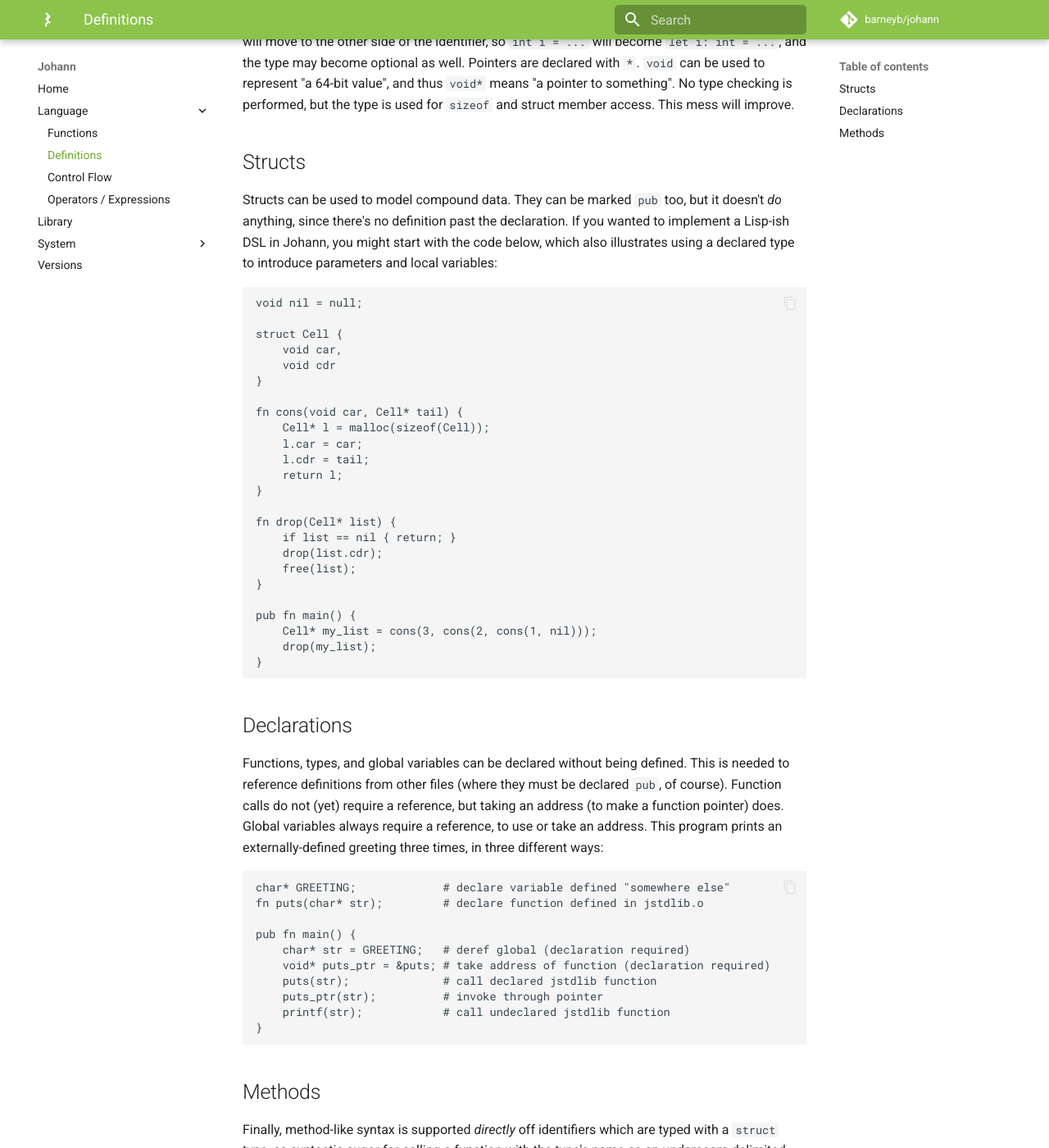
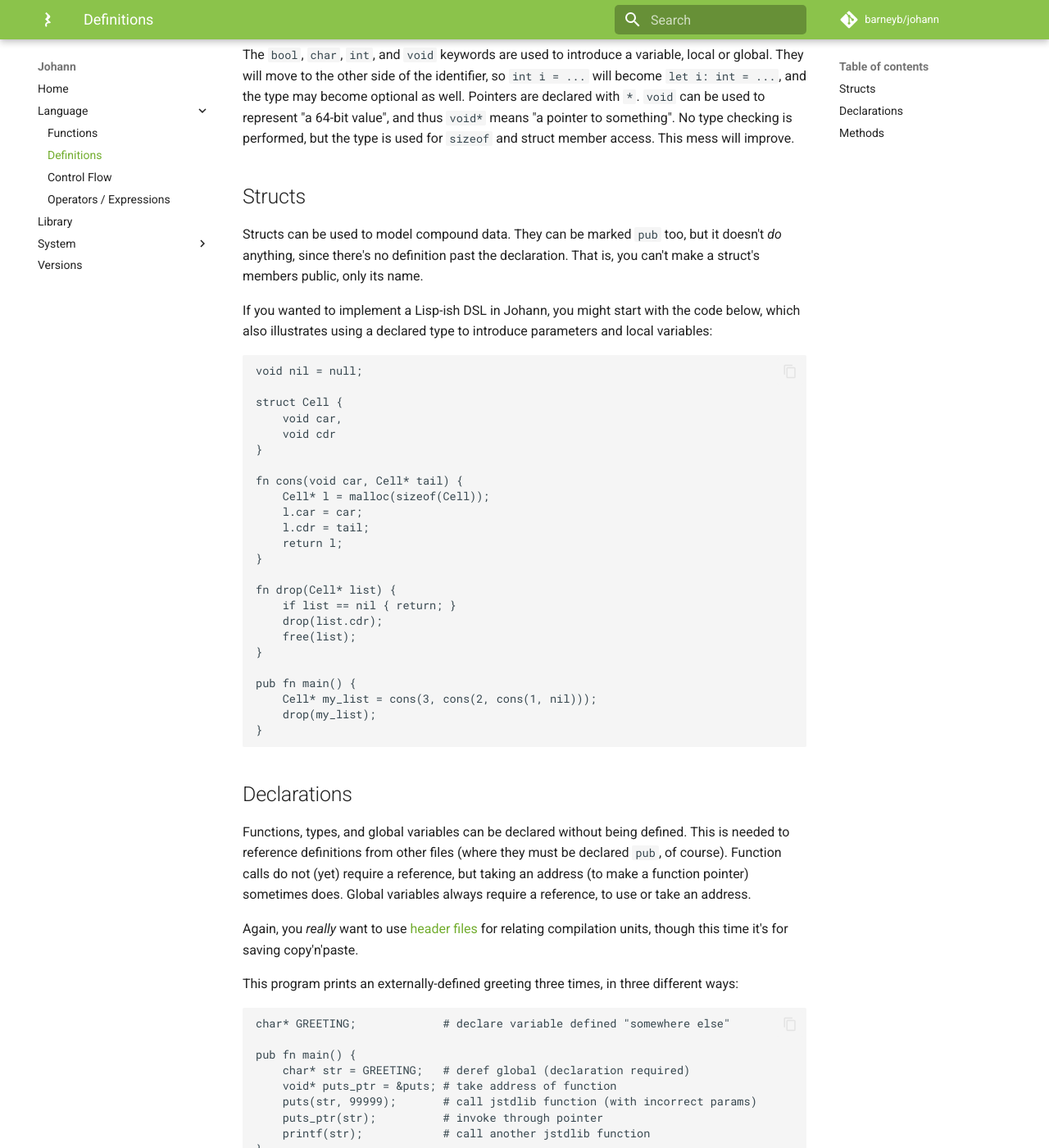
Before and after one commit to barneyb/johann, an MkDocs documentation site: the page built from documentation/docs/language/02_definitions.md, in a window 1280 px wide and 1400 px high, scrolled down 260 px. Shown: the whole window at 82% size. Built offline with MkDocs 1.6.1 and Material for MkDocs 9.7.7, drawn with Linux system fonts in a browser that asks for light colours; comment, search, counter and statistics services are not loaded; some of the changed text lies outside the part shown.

Commit message:
more header file docs

````diff
--- a/documentation/docs/language/02_definitions.md
+++ b/documentation/docs/language/02_definitions.md
@@ -1,12 +1,16 @@
 # Definitions
 
-By default, definitions are private to the file they're declared in. Use `pub` to make a definition available elsewhere, whether a function or a global variable. To use a `pub` variable (or take the address of a `pub` function) in another file, it must redeclared in that file.
+By default, definitions are private to the file they're declared in. Use `pub` to make a definition available elsewhere, whether a function or a global variable. To use a `pub` variable in another file, it must redeclared in that file.
+
+You _really_ want to use [header files](../../build/#header-files) for relating compilation units - the errors are much better.
 
 The `bool`, `char`, `int`, and `void` keywords are used to introduce a variable, local or global. They will move to the other side of the identifier, so `int i = ...` will become `let i: int = ...`, and the type may become optional as well. Pointers are declared with `*`. `void` can be used to represent "a 64-bit value", and thus `void*` means "a pointer to something". No type checking is performed, but the type is used for `sizeof` and struct member access. This mess will improve.
 
 ## Structs
 
-Structs can be used to model compound data. They can be marked `pub` too, but it doesn't _do_ anything, since there's no definition past the declaration. If you wanted to implement a Lisp-ish DSL in Johann, you might start with the code below, which also illustrates using a declared type to introduce parameters and local variables:
+Structs can be used to model compound data. They can be marked `pub` too, but it doesn't _do_ anything, since there's no definition past the declaration. That is, you can't make a struct's members public, only its name.
+
+If you wanted to implement a Lisp-ish DSL in Johann, you might start with the code below, which also illustrates using a declared type to introduce parameters and local variables:
 
 ```johann
 void nil = null;
@@ -37,20 +41,25 @@
 
 ## Declarations
 
-Functions, types, and global variables can be declared without being defined. This is needed to reference definitions from other files (where they must be declared `pub`, of course). Function calls do not (yet) require a reference, but taking an address (to make a function pointer) does. Global variables always require a reference, to use or take an address. This program prints an externally-defined greeting three times, in three different ways:
+Functions, types, and global variables can be declared without being defined. This is needed to reference definitions from other files (where they must be declared `pub`, of course). Function calls do not (yet) require a reference, but taking an address (to make a function pointer) sometimes does. Global variables always require a reference, to use or take an address.
+
+Again, you _really_ want to use [header files](../../build/#header-files) for relating compilation units, though this time it's for saving copy'n'paste.
+
+This program prints an externally-defined greeting three times, in three different ways:
 
 ```johann
 char* GREETING;             # declare variable defined "somewhere else"
-fn puts(char* str);         # declare function defined in jstdlib.o
 
 pub fn main() {
     char* str = GREETING;   # deref global (declaration required)
-    void* puts_ptr = &puts; # take address of function (declaration required)
-    puts(str);              # call declared jstdlib function
+    void* puts_ptr = &puts; # take address of function
+    puts(str, 99999);       # call jstdlib function (with incorrect params)
     puts_ptr(str);          # invoke through pointer
-    printf(str);            # call undeclared jstdlib function
+    printf(str);            # call another jstdlib function
 }
 ```
+
+If you use a header file, you'd get a compile error for that extra param on line 6.
 
 ## Methods
 
````
